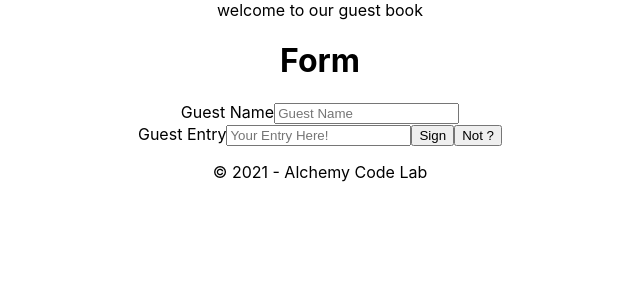
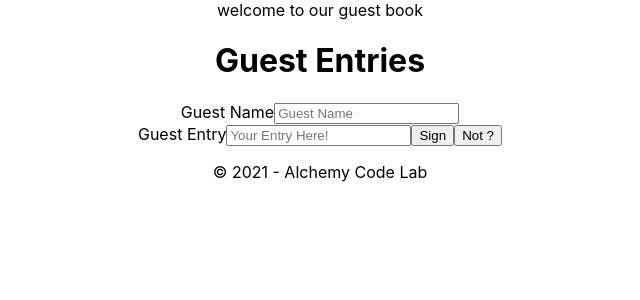
Before and after one commit to VioletKatrinStewart/adv-react-guestbook, a React (Create React App) app: page / in a window 1280 px wide. Shown: the top 300 px of the page, without its empty margins (320-960 px from the left). Built offline with nearby package versions, Linux system fonts and the light colour scheme.

Commit message:
wrote a test

```diff
--- a/src/components/GuestBook/GuestBook.jsx
+++ b/src/components/GuestBook/GuestBook.jsx
@@ -38,7 +38,7 @@ export default function GuestBook() {
 
   return (
     <div>
-      <h1>Form</h1>
+      <h1>Guest Entries</h1>
       {!user && guestNameInput}
       <form onSubmit={handleSubmit}>
         {/*  */}
@@ -64,14 +64,3 @@ export default function GuestBook() {
     </div>
   );
 }
-
-{
-  /* <label>Name</label>
-        <input
-          type="text"
-          id="nameEntry"
-          value={user}
-          placeholder="Write your name here"
-          onChange={(e) => setUser(e.target.value)}
-        /> */
-}
```
Also changed, not shown: 1 other file (tests, documents, lock files or other folders).
